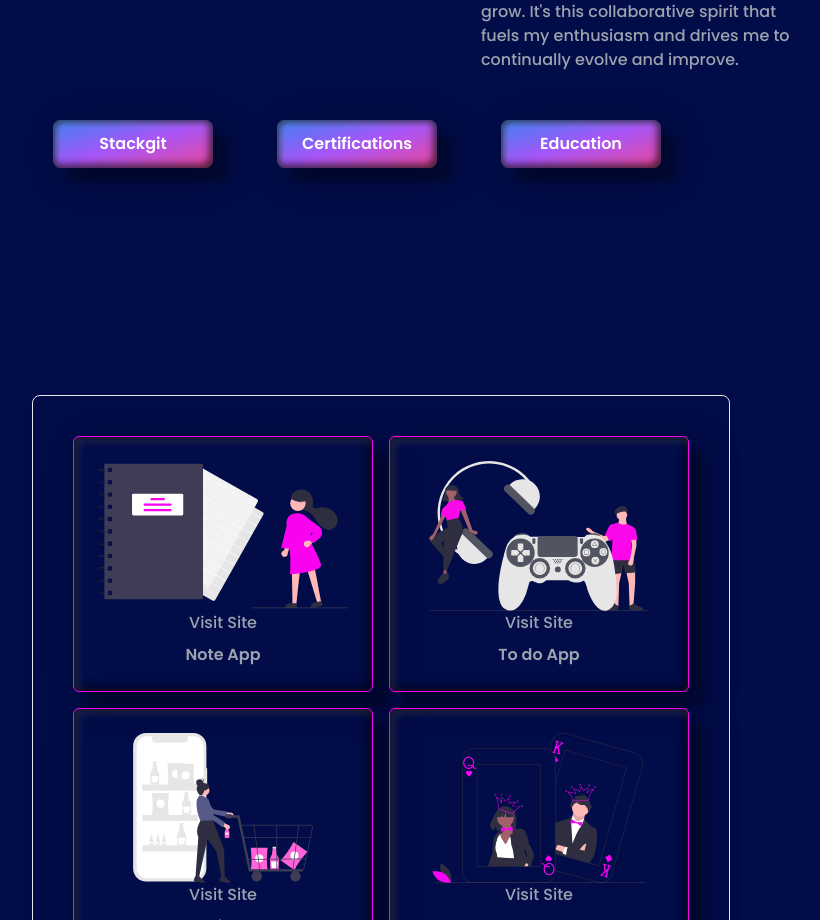
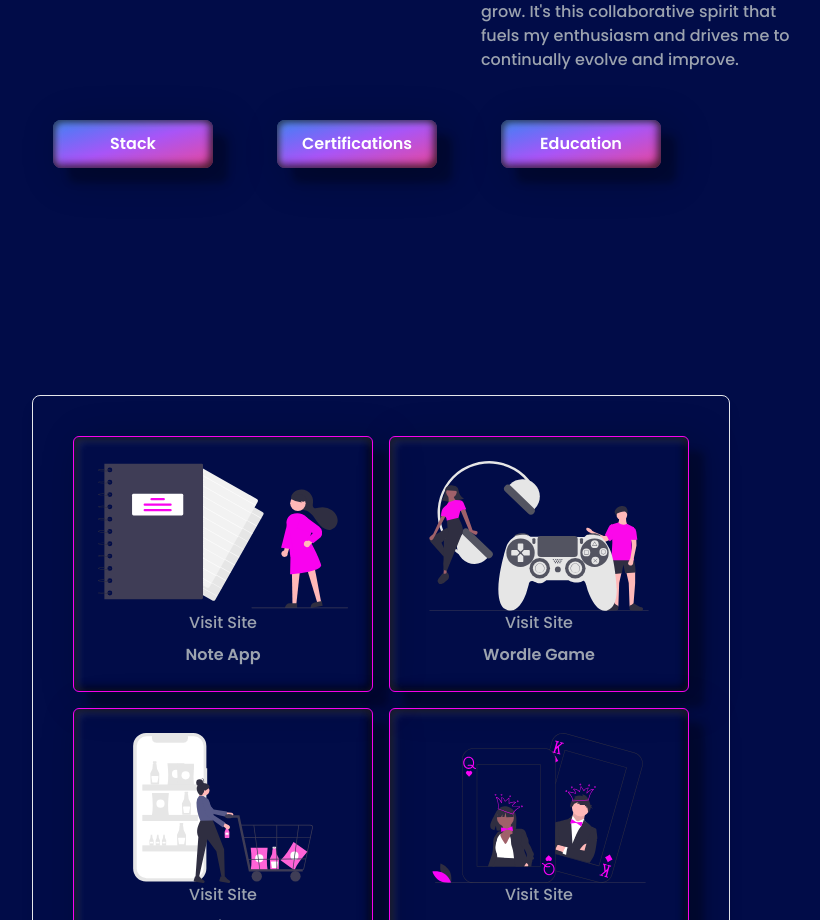
Before and after one commit to Nwakaego-Ego/Portfolio, a Next.js app: page /header in a window 1280 px wide. Shown: the part 842-1762 px from the top of the page, without its empty margins (259-1079 px from the left). Built offline with nearby package versions, Linux system fonts and the light colour scheme.

Commit message:
i corrected the stackgit error in the dropDownData section

```diff
--- a/src/app/components/Projects/project.js
+++ b/src/app/components/Projects/project.js
@@ -10,9 +10,8 @@ const projects = () => {
     },
     {
       image: "/wordle.svg",
-      // href: "https://to-do-iota-nine.vercel.app/",
-      href: "https://wordle-tkp7bguyo-egos-projects.vercel.app/",
-      task: "To do App",
+      href: "https://wordle-gamma-nine.vercel.app/",
+      task: "Wordle Game",
     },
     {
       image: "/cart.svg",
--- a/src/data.js
+++ b/src/data.js
@@ -1,7 +1,7 @@
 export const dropDownData = [
   {
     id: 1,
-    text: "Stackgit ",
+    text: "Stack ",
     lists: ["JAVASCRIPT", "REACT", "NEXTJS", "TAILWIND", "Firebase"],
   },
   {
@@ -25,25 +25,3 @@ export const dropDownData = [
     ],
   },
 ];
-
-// LINEAR Search
-
-// int main(void)
-
-// int numbers[] = {2, 4, 6, 8, 10, 12, 14, 16}
-
-// int n = get_int("Number: \n")
-
-// //iterating over the numbers array , i use 8 because i
-// //   know the amount of numbers in the array else we should use like a special character or word
-// for(int i = 0; i < 8; i++)
-
-// // if the current number at location i == the number that the n perosn type in
-// if(numbers[i] == n)
-// {
-//   printf("Found \n")
-// } return 0
-// else {
-//   printf("Not found")
-//   return 1
-// }
```
